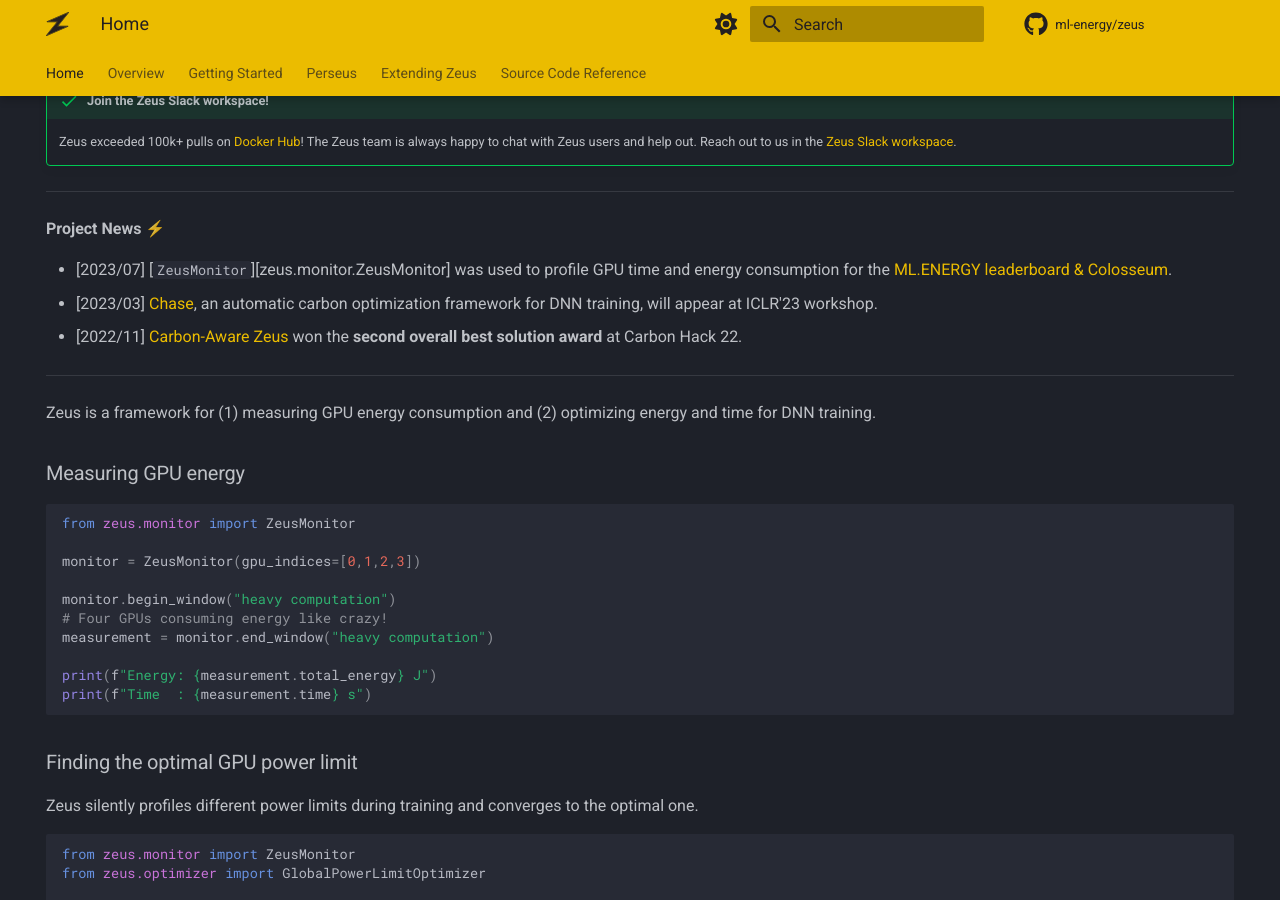
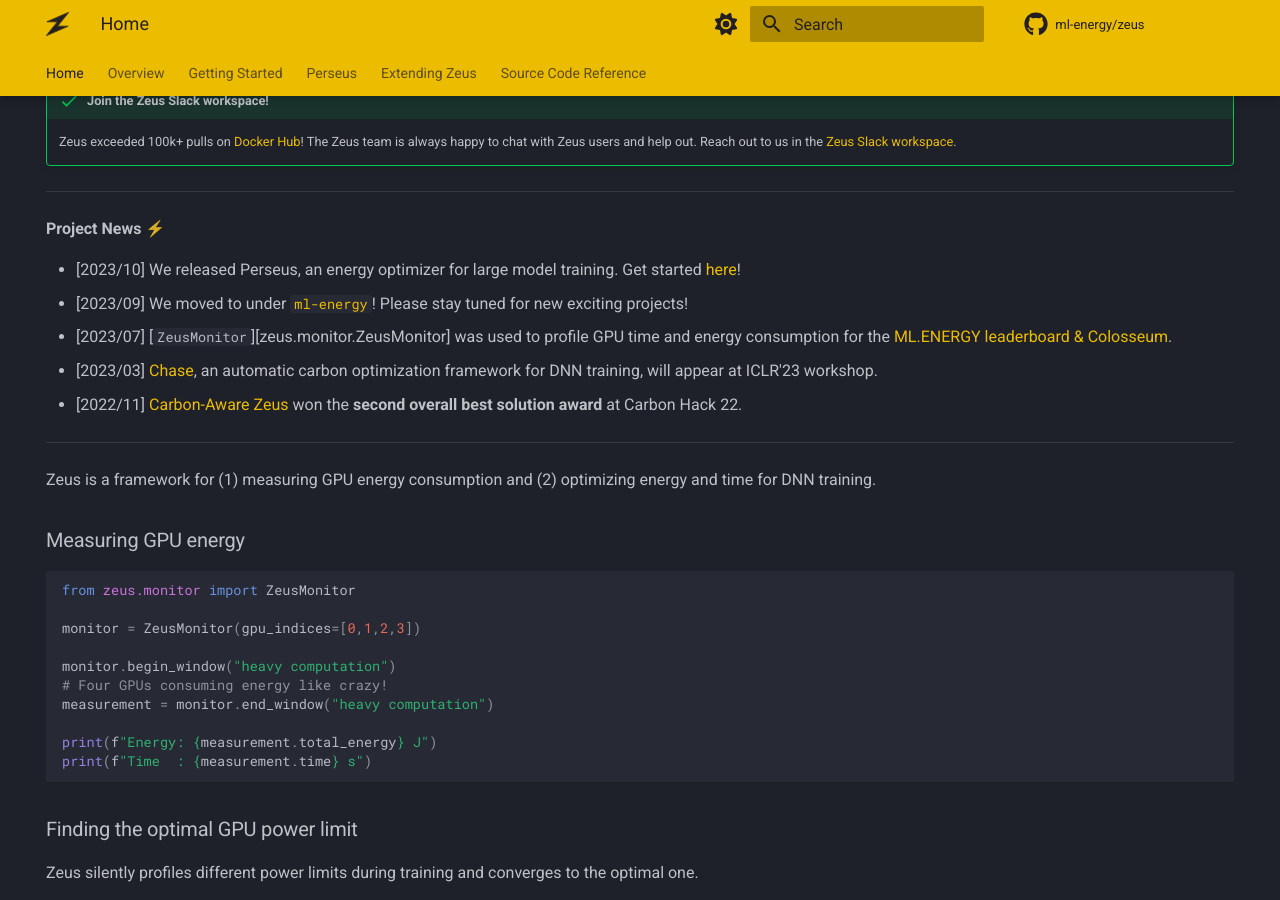
Before and after one commit to ml-energy/zeus, an MkDocs documentation site: the page built from docs/index.md, in a window 1280 px wide and 900 px high, scrolled down 460 px. Built offline with MkDocs 1.6.1 and Material for MkDocs 9.7.7, drawn with Linux system fonts in a browser that asks for light colours; plug-ins that fetch from the network failed and are left out; comment, search, counter and statistics services are not loaded.

Commit message:
Add project news

```diff
--- a/docs/index.md
+++ b/docs/index.md
@@ -18,6 +18,8 @@
 ---
 **Project News** ⚡
 
+- \[2023/10\] We released Perseus, an energy optimizer for large model training. Get started [here](https://ml.energy/zeus/perseus/)!
+- \[2023/09\] We moved to under [`ml-energy`](https://github.com/ml-energy)! Please stay tuned for new exciting projects!
 - \[2023/07\] [`ZeusMonitor`][zeus.monitor.ZeusMonitor] was used to profile GPU time and energy consumption for the [ML.ENERGY leaderboard & Colosseum](https://ml.energy/leaderboard).
 - \[2023/03\] [Chase](https://symbioticlab.org/publications/files/chase:ccai23/chase-ccai23.pdf), an automatic carbon optimization framework for DNN training, will appear at ICLR'23 workshop.
 - \[2022/11\] [Carbon-Aware Zeus](https://taikai.network/gsf/hackathons/carbonhack22/projects/cl95qxjpa70555701uhg96r0ek6/idea) won the **second overall best solution award** at Carbon Hack 22.
```
Also changed, not shown: README.md (+2 -1 lines).
